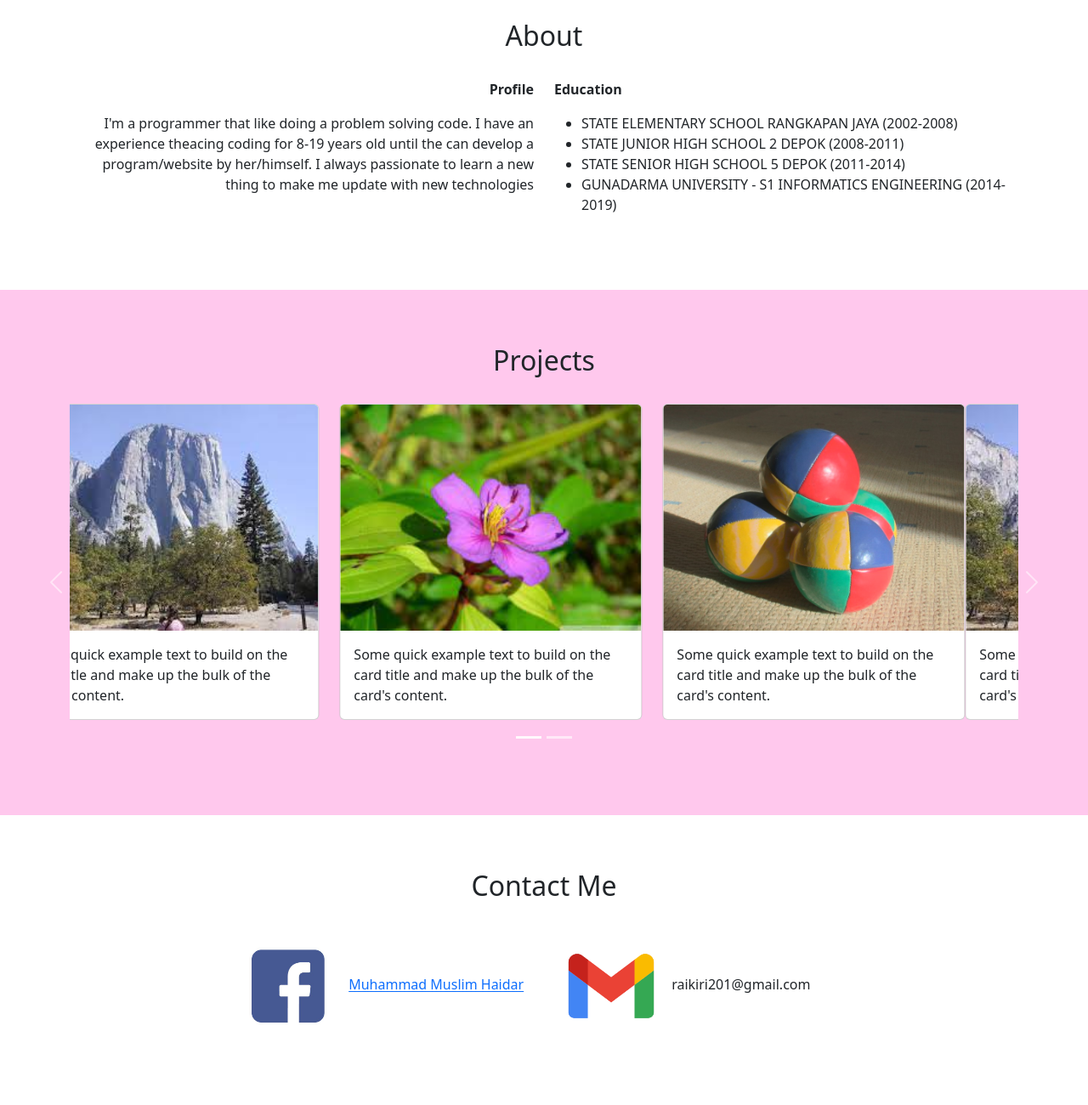
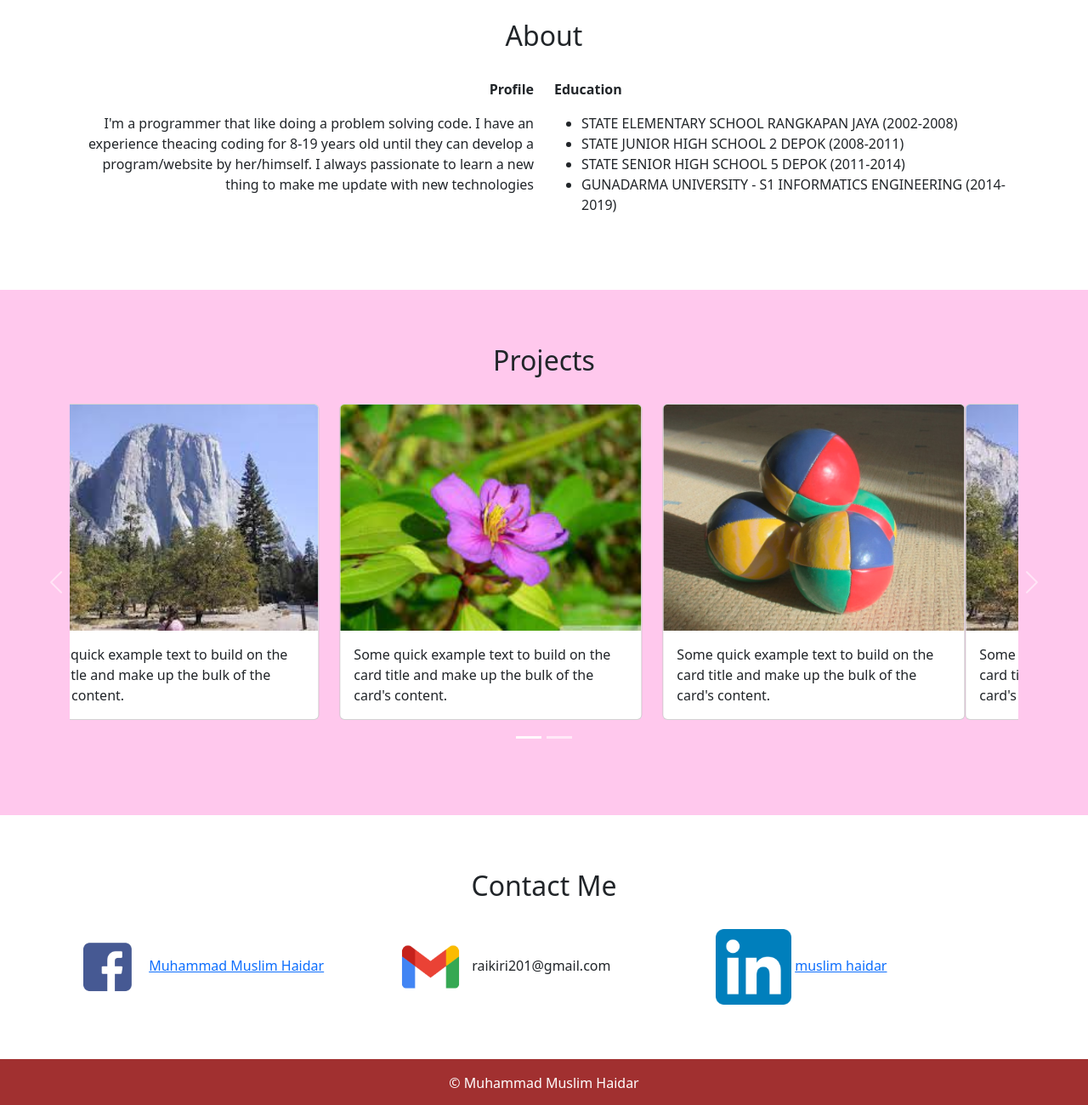
Before and after one commit to Haidar201/Biodata, a plain HTML site: page index.html in a window 1280 px wide. Shown: the part 640-1940 px from the top of the page at 85% size. Drawn offline with nearby package versions, Linux system fonts and the light colour scheme.

Commit message:
fixing bug and adding linked in contact

```diff
--- a/index.html
+++ b/index.html
@@ -56,7 +56,7 @@
           <div class="col-md-6 text-end mb-2">
             <p class="fw-bold">Profile</p>
             <p>
-              I'm a programmer that like doing a problem solving code. I have an experience theacing coding for 8-19 years old until the can develop a program/website by her/himself. I always passionate to learn a new thing to make me
+              I'm a programmer that like doing a problem solving code. I have an experience theacing coding for 8-19 years old until they can develop a program/website by her/himself. I always passionate to learn a new thing to make me
               update with new technologies
             </p>
           </div>
@@ -161,7 +161,7 @@
 
     <!--CONTACT-->
     <section id="contact">
-      <div class="container clearfix">
+      <div class="container">
         <div class="row text-center">
           <div class="col mb-4">
             <h2>Contact Me</h2>
@@ -169,12 +169,16 @@
         </div>
         <div class="row justify-content-center">
           <div class="col-md-4">
-            <img src="assets/fb logo.jpg" alt="facebook" class="image-fluid h-25" />
+            <img src="assets/fb logo.jpg" alt="facebook" class="image-fluid w-25" />
             <a href="https://web.facebook.com/muhammadmuslim.haidar/"> Muhammad Muslim Haidar </a>
           </div>
           <div class="col-md-4">
-            <img src="assets/unnamed.png" alt="Gmail" class="image-fluid h-25" />
+            <img src="assets/unnamed.png" alt="Gmail" class="image-fluid w-25" />
             <span>raikiri201@gmail.com</span>
+          </div>
+          <div class="col-md-4">
+            <img src="assets/LinkedIn_icon.png" alt="Linkedin" class="image-fluid w-25" />
+            <a href="https://www.linkedin.com/in/muslim-haidar-676660190/">muslim haidar</a>
           </div>
         </div>
       </div>
```
Also changed, not shown: assets/LinkedIn_icon.png (added).
